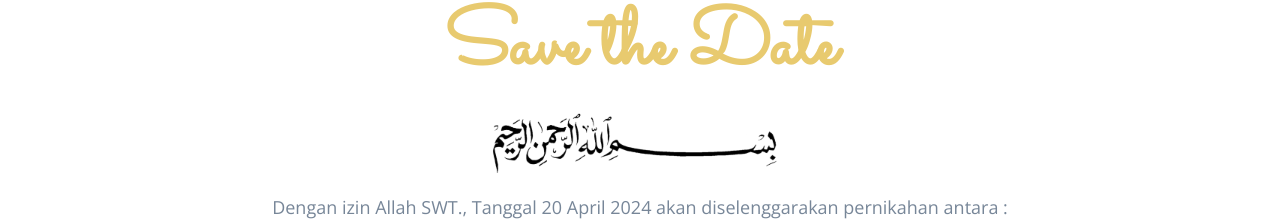
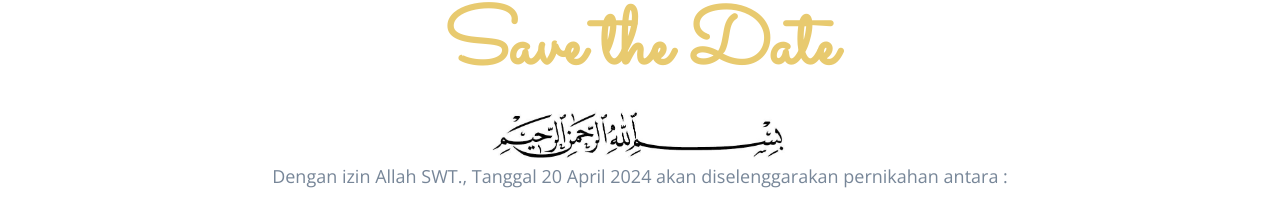
Before and after one commit to raja-farah/wedding, a website: page index.html in a window 1280 px wide. Shown: the part 766-987 px from the top of the page. Drawn offline with nearby package versions, Linux system fonts and the light colour scheme; some packages are replaced by stand-ins of ours; a script that the page names is missing; files whose address does not match are found by name; a web font is replaced by a local one.

Commit message:
Update 6

```diff
--- a/index.html
+++ b/index.html
@@ -139,7 +139,7 @@
             <div class="col-md-12 text-center">
                 <h2>Save the Date</h2>
                 <div class="col-md-12 text-center">
-                        <img src="img/bismillah.png" width="300px" height="96px">
+                        <img src="img/BISMILLAH.jpeg" width="300px" height="65px">
                 </div>
                 <h4>Dengan izin Allah SWT., Tanggal 20 April 2024 akan diselenggarakan pernikahan antara :</h4>
 
```
Also changed, not shown: README.md, img/BISMILLAH.jpeg (added).
